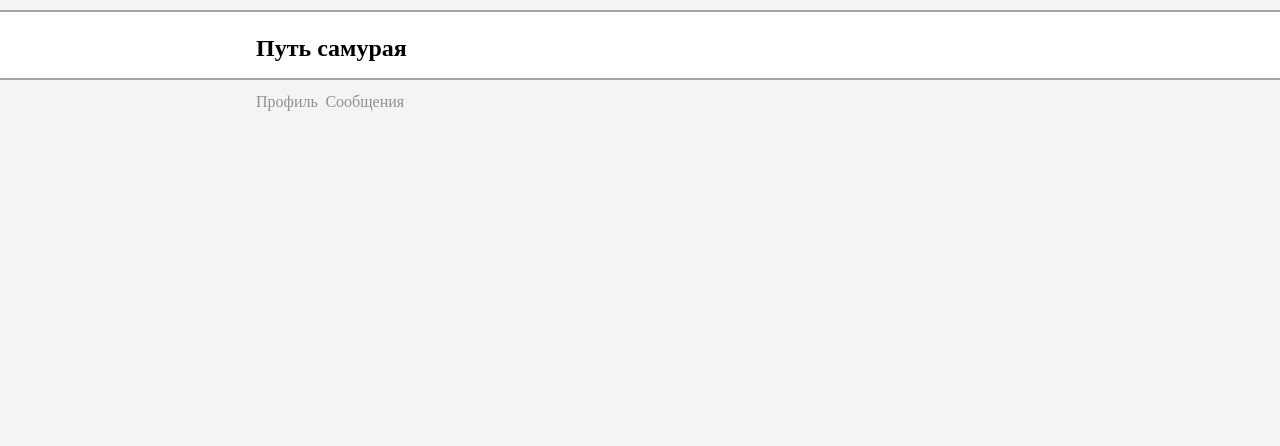
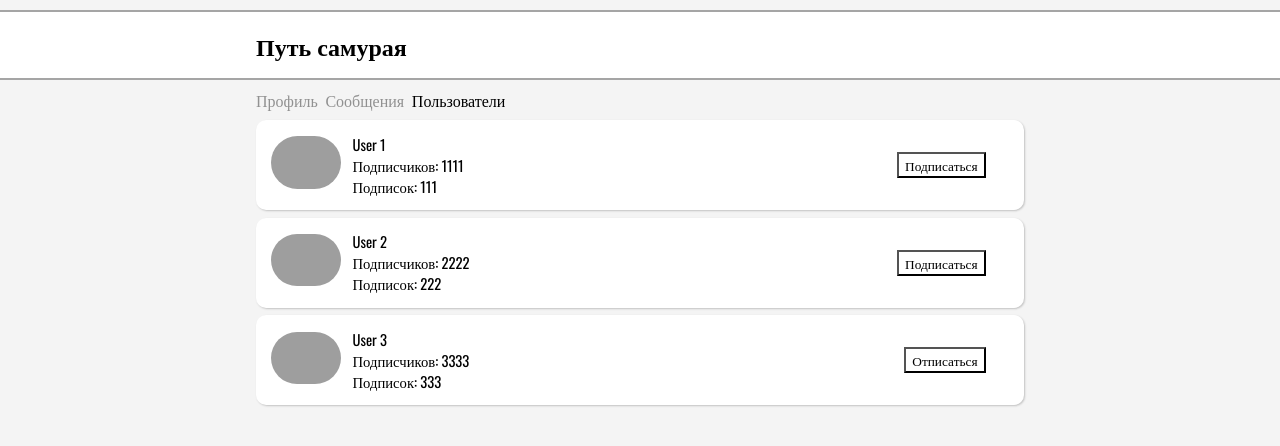
Before and after one commit to mserebryaakov/samurai-way-react, a React (Create React App) app: page /users in a window 1280 px wide. Shown: the top 446 px of the page. Built offline with nearby package versions, Linux system fonts and the light colour scheme; grey boxes are pictures that could not be loaded.

Commit message:
addUsersPage

```diff
--- a/src/App.js
+++ b/src/App.js
@@ -4,6 +4,7 @@ import Navbar from './components/Navbar/Navbar';
 import MessagePageContainer from './components/MessagePage/MessagePageContainer';
 import { Routes, Route } from "react-router-dom";
 import MainPageContainer from './components/MainPage/MainPageContainer';
+import UsersPageContainer from './components/Users/UsersPageContainer';
 
 function App() {
   return (
@@ -17,6 +18,7 @@ function App() {
           <Routes>
             <Route path="/profile" element={<MainPageContainer />} />
             <Route path="/message/*" element={<MessagePageContainer />} />
+            <Route path="/users" element={<UsersPageContainer />} />
           </Routes>
         </div>
 
--- a/src/components/Navbar/Navbar.jsx
+++ b/src/components/Navbar/Navbar.jsx
@@ -10,6 +10,9 @@ function Navbar() {
             <span className={s.message}>
                 <NavLink to="/message" className = { navData => navData.isActive ? s.active : s.a }>Сообщения</NavLink>
             </span>
+            <span className={s.message}>
+                <NavLink to="/users" className = { navData => navData.isActive ? s.active : s.a }>Пользователи</NavLink>
+            </span>
         </nav>
     );
 }
--- /dev/null
+++ b/src/components/Users/UserProfile/UserProfile.jsx
@@ -0,0 +1,29 @@
+import s from './UserProfile.module.css'
+
+function UserProfile(props) {
+
+    let onFollow = () => {
+        let userID = props.state.id;
+        props.follow(userID);
+    }
+
+    return (
+        <div className={s.profile}>
+            <div className={s.content}>
+                <div>
+                    <img className={s.photo} src={props.state.avatar}></img>
+                </div>
+                <div className={s.profileInfo}>
+                    <p className={s.item}>{props.state.name}</p>
+                    <p className={s.item}>Подписчиков: {props.state.subscribers}</p>
+                    <p className={s.item}>Подписок: {props.state.subscription}</p>
+                </div>
+            </div>
+            <div className={s.divButton}>
+                {props.state.followed ? <button className={s.followButton} onClick={onFollow}>Отписаться</button> : <button className={s.followButton} onClick={onFollow}>Подписаться</button>}
+            </div>
+        </div>
+    );
+}
+
+export default UserProfile;
--- /dev/null
+++ b/src/components/Users/UserProfile/UserProfile.module.css
@@ -0,0 +1,41 @@
+.profile {
+    background-color: white;
+    border-radius: 10px;
+    box-shadow: 1px 1px 2px rgb(194, 194, 194);
+    display: flex;
+    align-items: center;
+    margin-bottom: 1%;
+    height: 90px;
+}
+
+.content {
+    display: flex;
+    align-items: center;
+    margin-left: 2%;
+}
+
+.photo {
+  width: 70px;
+  border-radius: 40px;
+}
+
+.profileInfo {
+  font-size: 11pt;
+  margin-left: 3%;
+}
+
+.item {
+  margin: 0;
+  width: 300px;
+}
+
+.divButton {
+    margin-left: auto;
+    margin-right: 5%;
+}
+
+.followButton {
+    background: white;
+    font-family: Oswald;
+    font-size: 10pt;
+}
--- /dev/null
+++ b/src/components/Users/UsersPage.jsx
@@ -0,0 +1,17 @@
+import s from './UsersPage.module.css'
+import UserProfile from './UserProfile/UserProfile'
+import React from 'react'
+
+function UsersPage(props) {
+
+    let profileElements = props.allUsersProfiles
+        .map(element => <UserProfile state={element} follow={props.follow} key={element.id}/>)
+
+    return (
+        <div className={s.content}>
+            {profileElements}
+        </div>
+    );
+}
+
+export default UsersPage;
--- /dev/null
+++ b/src/components/Users/UsersPage.module.css
@@ -0,0 +1,3 @@
+.content {
+    grid-area: cont;
+}
--- /dev/null
+++ b/src/components/Users/UsersPageContainer.jsx
@@ -0,0 +1,25 @@
+import { followActionCreater, setUsersActionCreater } from '../../redux/users-reducer'
+import UsersPage from './UsersPage'
+import { connect } from 'react-redux';
+
+let mapStateToProps = (state) => {
+    return {
+        allUsersProfiles: state.usersPage.allUsersProfiles
+    }
+}
+
+let mapDispatchToProps = (dispatch) => {
+    return {
+        follow: (userID) => {
+            dispatch(followActionCreater(userID));
+        },
+        setUser: (allUsersProfiles) => {
+            dispatch(setUsersActionCreater(allUsersProfiles));
+        }
+    }
+}
+
+const UsersPageContainer = connect(mapStateToProps, mapDispatchToProps)(UsersPage);
+
+
+export default UsersPageContainer;
--- a/src/redux/redux-store.js
+++ b/src/redux/redux-store.js
@@ -1,10 +1,12 @@
 import {combineReducers, createStore} from "redux"
 import profileReducer from "./profile-reducer"
 import dialogsReducer from "./dialogs-reducer"
+import usersReducer from "./users-reducer"
 
 let reducers = combineReducers({
     mainPage: profileReducer,
-    messagePage: dialogsReducer
+    messagePage: dialogsReducer,
+    usersPage: usersReducer
 });
 
 let store = createStore(reducers);
--- /dev/null
+++ b/src/redux/users-reducer.js
@@ -0,0 +1,48 @@
+const FOLLOW = "FOLLOW";
+const SET_USERS = "SET-USERS";
+
+let initialState = {
+    allUsersProfiles : [
+        {id: 1, name: "User 1", subscribers: 1111, subscription: 111, followed: false, avatar: "https://avatars.githubusercontent.com/u/82521656?v=4"},
+        {id: 2, name: "User 2", subscribers: 2222, subscription: 222, followed: false, avatar: "https://avatars.githubusercontent.com/u/82521656?v=4"},
+        {id: 3, name: "User 3", subscribers: 3333, subscription: 333, followed: true, avatar: "https://avatars.githubusercontent.com/u/82521656?v=4"}
+    ]
+};
+
+const usersReducer = (state = initialState, action) => {
+
+    switch(action.type) {
+        case FOLLOW: {
+            return {
+                ...state,
+                allUsersProfiles: state.allUsersProfiles.map( e => {
+                    if (e.id === action.userID) {
+                        return { ...e, followed: !e.followed}
+                    }
+                    return e;
+                })
+            }
+        }
+        case SET_USERS: {
+            return { ...state, allUsersProfiles: {...state.allUsersProfiles, ...action.allUsersProfiles}}
+        }
+        default:
+            return state;
+    }
+}
+
+export const followActionCreater = (userID) => {
+    return {
+        type: FOLLOW,
+        userID: userID
+    }
+}
+
+export const setUsersActionCreater = (allUsersProfiles) => {
+    return {
+        type: SET_USERS,
+        allUsersProfiles: allUsersProfiles
+    }
+}
+
+export default usersReducer;
```
Also changed, not shown: src/index.js (+0 -15 lines).
